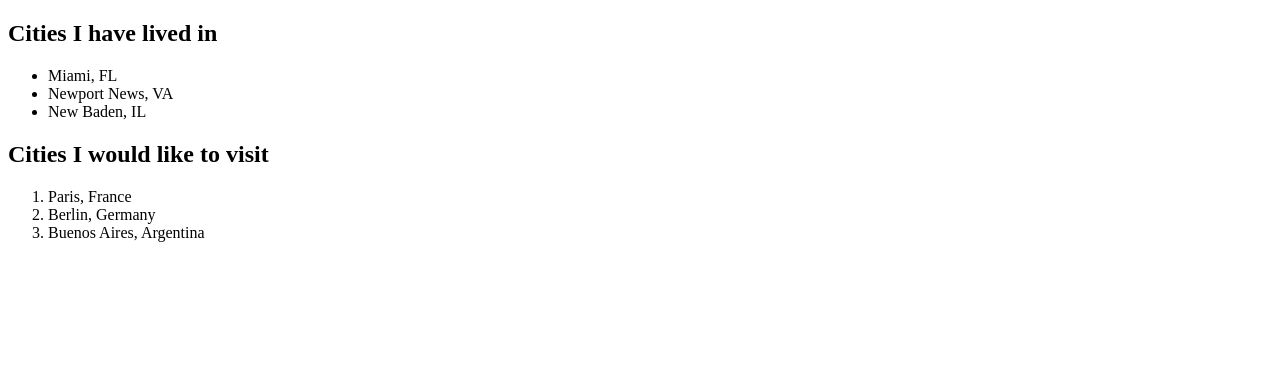
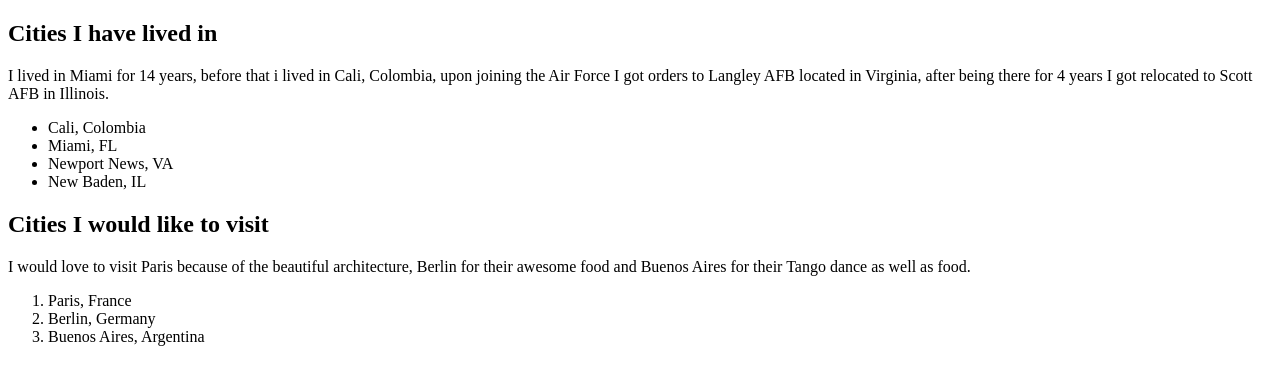
Before and after one commit to markscarna/staticwebsite, a plain HTML site: page index.html in a window 1280 px wide. Drawn offline with Linux system fonts and the light colour scheme.

Commit message:
added descriptions under headers

```diff
--- a/index.html
+++ b/index.html
@@ -8,12 +8,17 @@
 
 <body>
   <h2>Cities I have lived in</h2>
+  <p>I lived in Miami for 14 years, before that i lived in Cali, Colombia, upon joining the Air Force I got orders to
+    Langley AFB located in Virginia, after being there for 4 years I got relocated to Scott AFB in Illinois.</p>
   <ul>
+    <li>Cali, Colombia</li>
     <li>Miami, FL</li>
     <li>Newport News, VA</li>
     <li>New Baden, IL</li>
   </ul>
   <h2>Cities I would like to visit</h2>
+  <p>I would love to visit Paris because of the beautiful architecture, Berlin for their awesome food and Buenos Aires
+    for their Tango dance as well as food.</p>
   <ol>
     <li>Paris, France</li>
     <li>Berlin, Germany</li>
```
